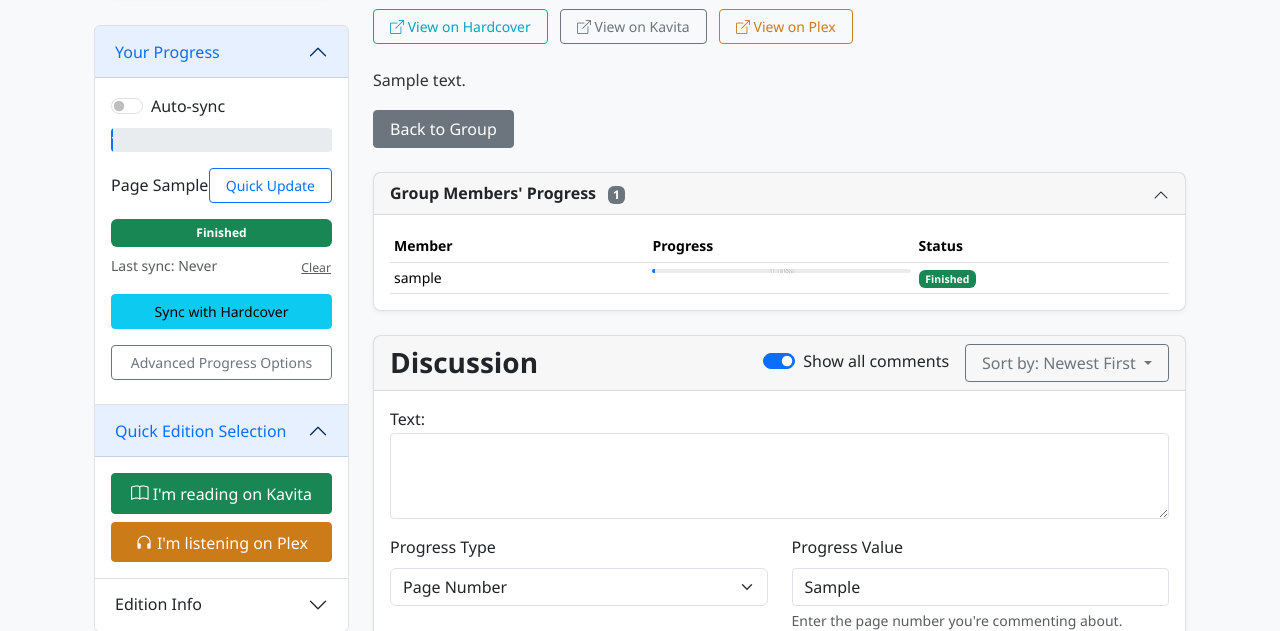
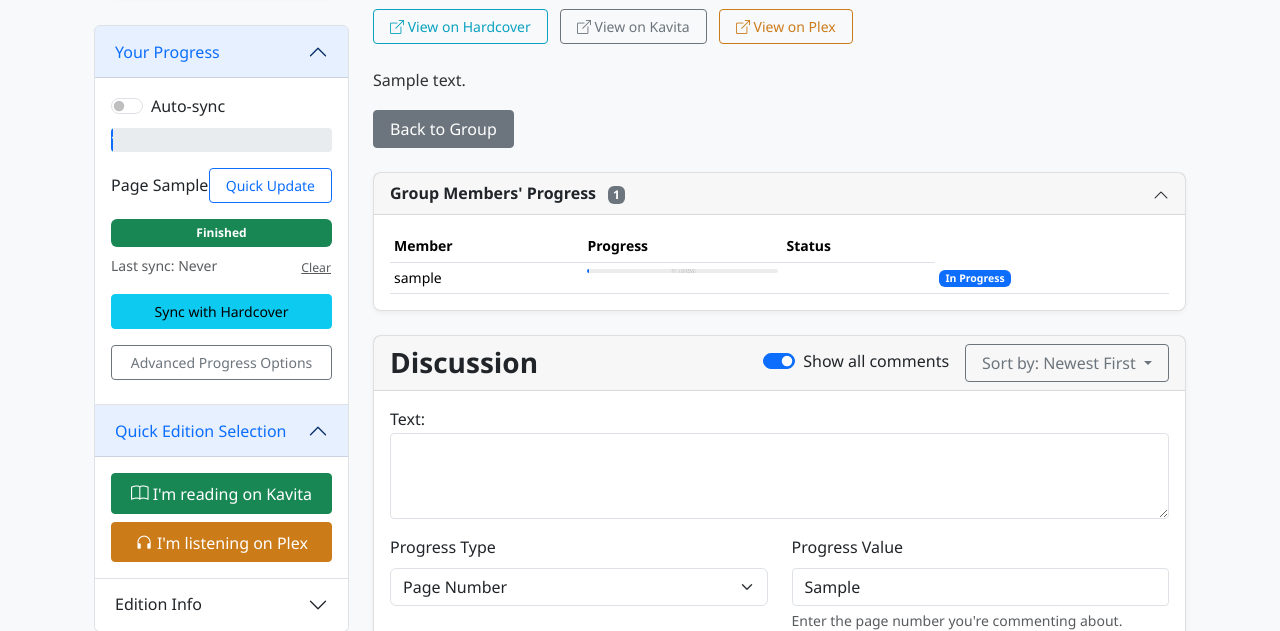
Before and after one commit to TSPARR/hardcover_bookclub, a Django app: page /books/1/ in a window 1280 px wide, after a click that opens the changed part. Shown: the part 304-935 px from the top of the page. Run offline with Django 5.2, Linux system fonts and the light colour scheme; a user stored in the database is signed in; tables that the repository leaves empty hold one stand-in row (values such as "Sample post"); grey boxes marked "Sample" are stand-in pictures.

Commit message:
Use normalized progress

```diff
--- a/bookclub/templates/bookclub/includes/book_detail/group_member_progress.html
+++ b/bookclub/templates/bookclub/includes/book_detail/group_member_progress.html
@@ -44,17 +44,19 @@
                                 {% endif %}
                             </td>
                             <td>
-                                {% if member_progress %}
-                                    {% if member_progress.hardcover_finished_at %}
-                                        <span class="badge bg-success">Finished</span>
-                                    {% elif member_progress.hardcover_started_at %}
-                                        <span class="badge bg-primary">In Progress</span>
+                                <td>
+                                    {% if member_progress %}
+                                        {% if member_progress.normalized_progress == 0 %}
+                                            <span class="badge bg-secondary">Not Started</span>
+                                        {% elif member_progress.normalized_progress >= 100 %}
+                                            <span class="badge bg-success">Finished</span>
+                                        {% else %}
+                                            <span class="badge bg-primary">In Progress</span>
+                                        {% endif %}
                                     {% else %}
                                         <span class="badge bg-secondary">Not Started</span>
                                     {% endif %}
-                                {% else %}
-                                    <span class="badge bg-secondary">Not Started</span>
-                                {% endif %}
+                                </td>
                             </td>
                         </tr>
                         {% endwith %}
```
